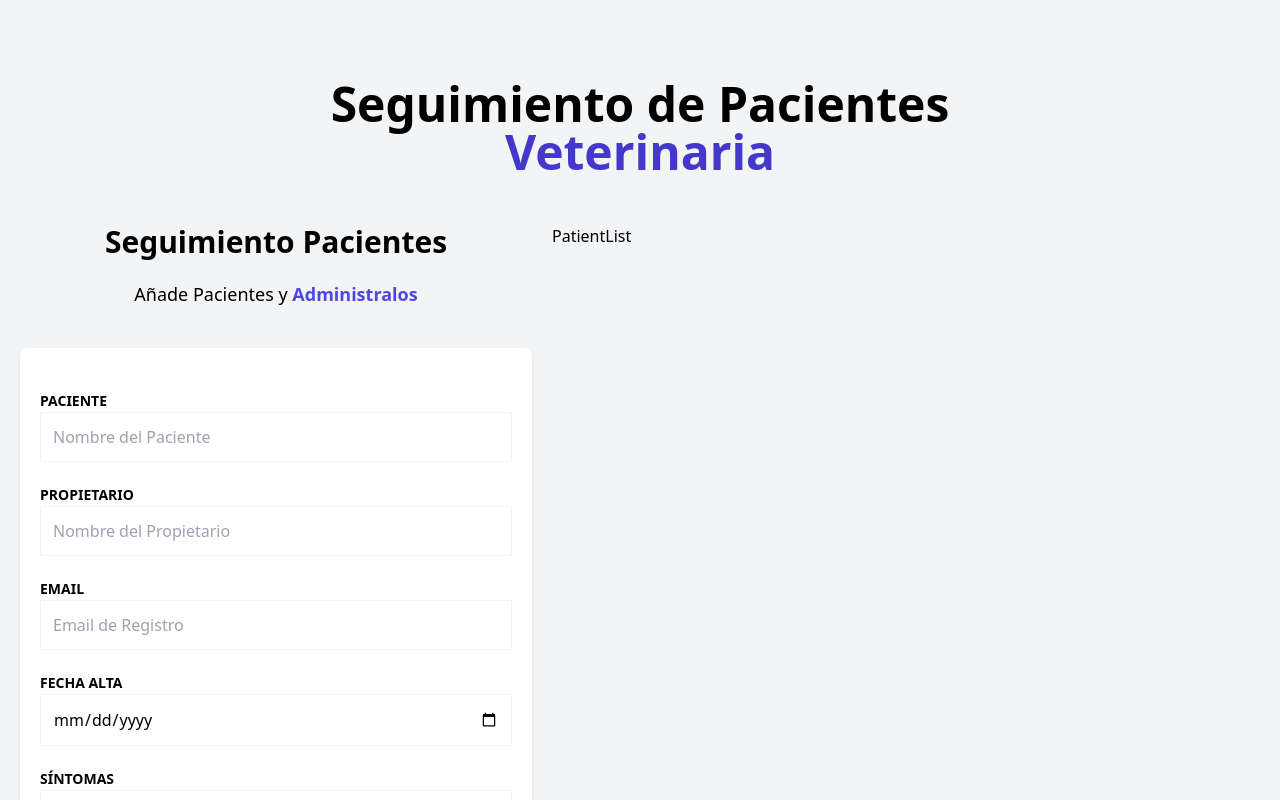
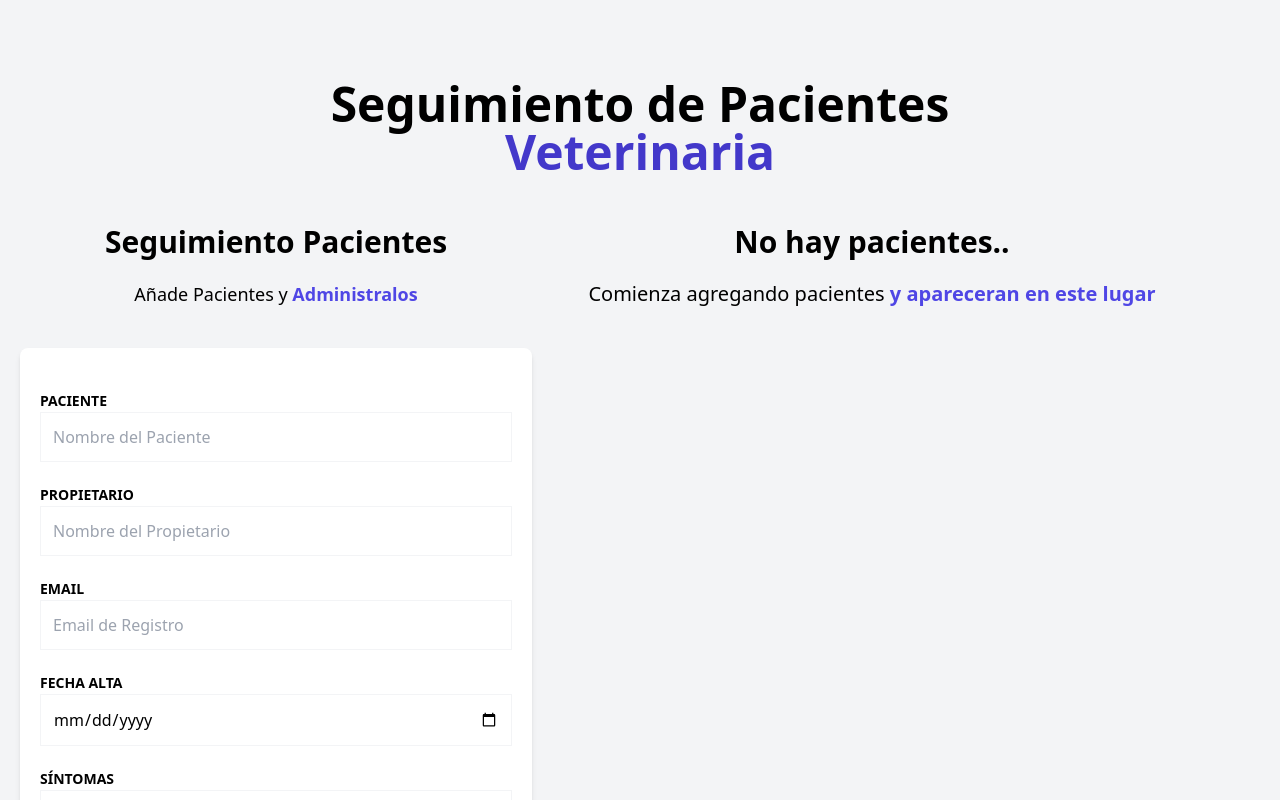
Before and after one commit to jossrider/pacientes-zustand, a React (Vite) app: page / in a window 1280 px wide. Shown: the top 800 px of the page. Built offline with nearby package versions, Linux system fonts and the light colour scheme.

Commit message:
nueva actualizacion

```diff
--- a/package.json
+++ b/package.json
@@ -16,6 +16,7 @@
   "devDependencies": {
     "@types/react": "^18.2.66",
     "@types/react-dom": "^18.2.22",
+    "@types/uuid": "^9.0.8",
     "@typescript-eslint/eslint-plugin": "^7.2.0",
     "@typescript-eslint/parser": "^7.2.0",
     "@vitejs/plugin-react-swc": "^3.5.0",
@@ -27,6 +28,7 @@
     "react-hook-form": "^7.51.5",
     "tailwindcss": "^3.4.3",
     "typescript": "^5.2.2",
+    "uuid": "^9.0.1",
     "vite": "^5.2.0",
     "zustand": "^4.5.2"
   }
--- /dev/null
+++ b/src/components/PatientDetails.tsx
@@ -0,0 +1,9 @@
+import { Patient } from "../types"
+
+type PatientDetailsProps = {
+  patient: Patient
+}
+
+export default function PatientDetails({ patient }: PatientDetailsProps) {
+  return <div>{patient.name}</div>
+}
--- a/src/components/PatientList.tsx
+++ b/src/components/PatientList.tsx
@@ -1,3 +1,45 @@
+import { usePatientStore } from "../store"
+import PatientDetails from "./PatientDetails"
+
 export default function PatientList() {
-  return <div>PatientList</div>
+  const patients = usePatientStore((store) => store.patients)
+  return (
+    <div className="md:w-1/2 lg:3/5 md:h-screen overflow-y-scroll">
+      {patients.length ? (
+        <>
+          <h2 className="font-black text-3xl text-center">
+            Listado de Pacientes
+          </h2>
+          <p className="text-xl mt-5 mb-10 text-center">
+            Administar tus {''}
+            <span className="text-indigo-600 font-bold">
+              {" "}
+              Pacientes y Citas
+            </span>
+
+          </p>
+          {patients.map(patient => (
+            <PatientDetails
+            key={patient.id}
+            patient= {patient}
+
+            />
+          ))}
+        </>
+      ) : (
+        <>
+          <h2 className="font-black text-3xl text-center">
+            No hay pacientes..
+          </h2>
+          <p className="text-xl mt-5 mb-10 text-center">
+            Comienza agregando pacientes {""}
+            <span className="text-indigo-600 font-bold">
+              {" "}
+              y apareceran en este lugar
+            </span>
+          </p>
+        </>
+      )}
+    </div>
+  )
 }
--- a/src/store.ts
+++ b/src/store.ts
@@ -1,4 +1,5 @@
 import { create } from "zustand"
+import { v4 as uuidv4 } from "uuid"
 import { DraftPatient, Patient } from "./types"
 
 type PatientState = {
@@ -6,9 +7,16 @@ type PatientState = {
   addPatient: (data: DraftPatient) => void
 }
 
-export const usePatientStore = create<PatientState>(() => ({
+const createPatient = (patient: DraftPatient): Patient => {
+  return { ...patient, id: uuidv4() }
+}
+
+export const usePatientStore = create<PatientState>((set) => ({
   patients: [],
   addPatient: (data) => {
-    console.log(data)
+    const newPatient = createPatient(data)
+    set((state) => ({
+      patients: [...state.patients, newPatient],
+    }))
   },
 }))
```
Also changed, not shown: 1 other file (tests, documents, lock files or other folders).
